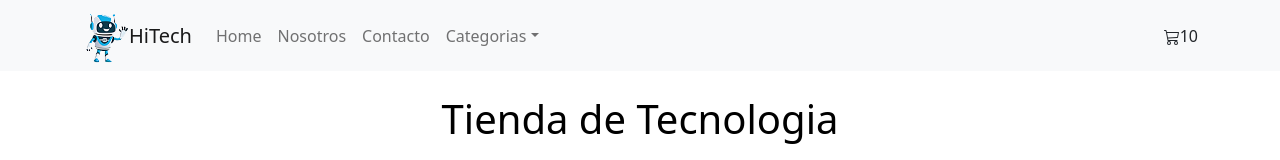
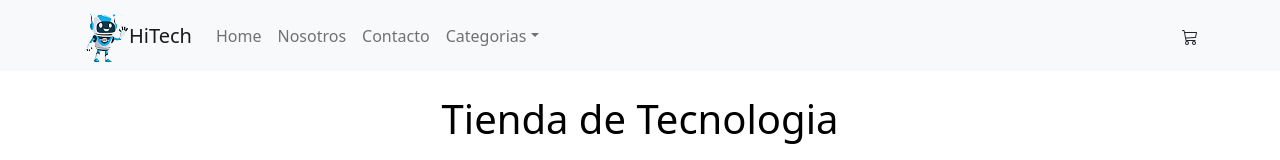
Before and after one commit to Carlaluciano/mi-app, a React (Create React App) app: page / in a window 1280 px wide. Shown: the top 160 px of the page. Built offline with nearby package versions, Linux system fonts and the light colour scheme.

Commit message:
lios de Quantitys

```diff
--- a/src/App.js
+++ b/src/App.js
@@ -3,22 +3,24 @@ import NavBar from './Component/NavBar/NavBar';
 import ItemListContainer from './Component/ItemListContainer/ItemListContainer';
 import ItemDetailContainer from './Component/ItemDetailContainer/ItemDetailContainer';
 import 'bootstrap/dist/css/bootstrap.min.css';
+import {BrowserRouter, Routes, Route } from 'react-router-dom';
 
-import {BrowserRouter, Routes, Route } from 'react-router-dom';
+
 
 
 function App() {
   return (
     <div className="App">
-      <BrowserRouter>
+    <BrowserRouter>
         <NavBar/>
         <Routes>
           <Route path="/" element={<ItemListContainer greeting="Tienda de Tecnologia" style={{}}/>} />
           <Route path="/category/:categoryId" element={<ItemListContainer greeting="Filtrando Categorias"/>} />
           <Route path="/item/:productoId" element={<ItemDetailContainer/>} />
+          <Route path='/cart' element={<h1>Cart</h1>}/>
            </Routes>
       </BrowserRouter>
-    </div>
+      </div>
   );
 }
 
--- a/src/Component/CartWidget/CartWidget.js
+++ b/src/Component/CartWidget/CartWidget.js
@@ -1,10 +1,24 @@
+import { CartContext } from "../../Context/CartContext"
+import { useContext } from "react"
+
+
 export default function CartWidget(){
+
+  const{  getQuantity } = useContext(CartContext);
+
+  const quantity = getQuantity
+
+
+
+
+
     return(
-        <div>
-<svg xmlns="http://www.w3.org/2000/svg" width="16" height="16" fill="currentColor" className="bi bi-cart3" viewBox="0 0 16 16">
+    <div>
+    <svg xmlns="http://www.w3.org/2000/svg" width="16" height="16" fill="currentColor" className="bi bi-cart3" viewBox="0 0 16 16">
   <path d="M0 1.5A.5.5 0 0 1 .5 1H2a.5.5 0 0 1 .485.379L2.89 3H14.5a.5.5 0 0 1 .49.598l-1 5a.5.5 0 0 1-.465.401l-9.397.472L4.415 11H13a.5.5 0 0 1 0 1H4a.5.5 0 0 1-.491-.408L2.01 3.607 1.61 2H.5a.5.5 0 0 1-.5-.5zM3.102 4l.84 4.479 9.144-.459L13.89 4H3.102zM5 12a2 2 0 1 0 0 4 2 2 0 0 0 0-4zm7 0a2 2 0 1 0 0 4 2 2 0 0 0 0-4zm-7 1a1 1 0 1 1 0 2 1 1 0 0 1 0-2zm7 0a1 1 0 1 1 0 2 1 1 0 0 1 0-2z"/>
 </svg>
-10
-        </div>
+  {quantity}
+   </div>
+
     )
 }
--- a/src/Component/ItemDetail/ItemDetail.js
+++ b/src/Component/ItemDetail/ItemDetail.js
@@ -1,18 +1,23 @@
 
 import { Link } from "react-router-dom"
 import ItemCount from "../ItemCount/ItemCount"
-import { useState } from "react";
+import { useState, useContext } from "react";
 import "../Item/Item.css"
+import { CartContext } from "../../Context/CartContext";
 
 
 
 export default function ItemDetail({Producto}){
-const [count, setCount] = useState(0);
+const [ quantity, setQuantity] = useState(0);
+
+const { addToCart, getProductQuantity } = useContext(CartContext);
+
+const quantityAdded = getProductQuantity (Producto.id);;
 
 
-
- const handleOnAdd = (count) => {
-     setCount(count);
+    const handleOnAdd = (quantity) => {
+      setQuantity(quantity)
+      addToCart(Producto, quantity);
     }
 
     return(
@@ -30,7 +35,7 @@ const [count, setCount] = useState(0);
        <p>Stock:{Producto.stock}</p>
        <p>Precio:${Producto.price}</p>
      </div>
-     { count > 0 ? <Link to='/cart'>Ir al Carrito</Link> : <ItemCount stock={Producto.stock} initial={1} onAdd={handleOnAdd} />}
+     { quantity > 0 ? <Link to='/cart' variant="outline-secondary">Ir al carrito</Link> : <ItemCount stock={Producto.stock} initial={quantityAdded} onAdd={handleOnAdd} />}
      </div>
     </div>
 
--- a/src/Component/NavBar/NavBar.js
+++ b/src/Component/NavBar/NavBar.js
@@ -3,8 +3,11 @@ import {Container, Nav,Navbar, NavDropdown} from 'react-bootstrap';
 import CartWidget from '../CartWidget/CartWidget';
 
 
+
+
 export default function NavBar(){
-    return(
+
+   return(
         <Navbar bg="light" expand="lg">
         <Container>
           <img src="./image/Logo.png" alt="logo" className="logo"/>
--- /dev/null
+++ b/src/Context/CartContext.js
@@ -0,0 +1,64 @@
+import { useState, createContext } from "react";
+
+export const CartContext = createContext({});
+
+ export const CartContextProvider = ({ children }) => {
+    const [cart, setCart] = useState([]);
+
+    const addToCart = (productToAdd) => {
+        if(!isInCart (productToAdd.id)){
+        setCart([...cart, productToAdd]);
+    } else {
+      const cartUpdated = cart.map(prod => {
+        if(prod.id === productToAdd.id){
+         const productUpdated = {
+              ...prod,
+              quantity: productToAdd.quantity
+         }
+            return productUpdated;
+      } else {
+        return prod;
+      }
+    })
+      setCart(cartUpdated)
+      }}
+
+
+
+    const getQuantity = () => {
+      let accu = 0;
+        cart.forEach(prod => {
+        accu += prod.quantity;
+        }
+        )
+        return accu;
+    }
+
+
+    const isInCart = (id) => {
+        return cart.some(prod => prod.id === id);
+    }
+
+
+    const removeFromCart = (id) => {
+       const newCart = cart.filter(prod => prod.id !== id);
+         setCart(newCart);
+    }
+
+    const clearCart = () => {
+        setCart([]);
+    }
+
+    const getProductQuantity = (id) => {
+        const product = cart.find(prod => prod.id === id);
+
+        return product?.quantity;
+    }
+
+
+    return (
+        <CartContext.Provider value={{ cart, addToCart, removeFromCart, isInCart, clearCart, getQuantity, getProductQuantity}}>
+            {children}
+        </CartContext.Provider>
+    );
+}
```
Also changed, not shown: src/Component/ItemListContainer/ItemListContainer.js (+3 -8 lines).
